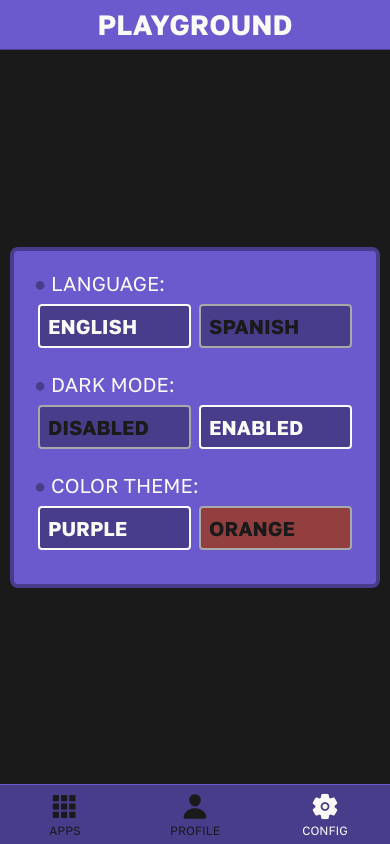
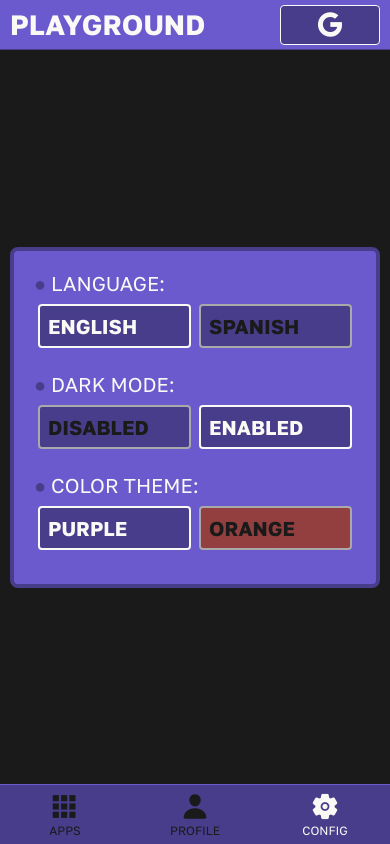
Before and after one commit to santio89/playground-react-native, a React Native app: screen /Settings in a window 390 px wide. Built offline with nearby package versions, Linux system fonts and the light colour scheme.

Commit message:
starting to add login

```diff
--- a/components/Header.jsx
+++ b/components/Header.jsx
@@ -1,14 +1,20 @@
-import { Text, View, StyleSheet, TouchableWithoutFeedback, Keyboard, Platform } from 'react-native';
+import { Text, View, StyleSheet, TouchableWithoutFeedback, TouchableOpacity, Keyboard, Platform } from 'react-native';
 import Constants from '../constants/Styles';
 import { useSelector } from 'react-redux';
+import { Ionicons } from '@expo/vector-icons';
 
 export default function Header() {
   const altColorTheme = useSelector(state => state.settings.altColorTheme.enabled)
 
   return (
-    <TouchableWithoutFeedback onPress={()=>Keyboard.dismiss()}>
+    <TouchableWithoutFeedback onPress={() => Keyboard.dismiss()}>
       <View style={[styles.headerContainer, altColorTheme && styles.altBackground, altColorTheme && styles.altBorder]}>
         <Text style={styles.header}>PLAYGROUND</Text>
+        <TouchableOpacity style={[styles.loginContainer, altColorTheme && styles.altLoginContainer]} title="login">
+          <View>
+            <Ionicons name="logo-google" size={28} color={Constants.colorWhite} />
+          </View>
+        </TouchableOpacity>
       </View>
     </TouchableWithoutFeedback>
   )
@@ -17,12 +23,14 @@ export default function Header() {
 
 const styles = StyleSheet.create({
   headerContainer: {
+    flexDirection: 'row',
     alignItems: 'center',
-    justifyContent: 'center',
+    justifyContent: 'space-between',
     textAlign: 'center',
     backgroundColor: Constants.colorPrimary,
-    padding: 8,
-    paddingTop: Platform.OS === 'web' ? 8 : 20,
+    padding: 10,
+    paddingHorizontal: 10,
+    paddingTop: Platform.OS === 'web' ? 10 : 20,
     width: '100%',
     borderBottomColor: Constants.colorPrimaryDark,
     borderBottomWidth: 1,
@@ -34,6 +42,19 @@ const styles = StyleSheet.create({
     fontWeight: 'bold',
     fontFamily: Constants.fontPrimaryBold,
   },
+  loginContainer: {
+    backgroundColor: Constants.colorPrimaryDark,
+    borderRadius: 4,
+    width: 100,
+    height: 40,
+    justifyContent: 'center',
+    alignItems: 'center',
+    borderColor: Constants.colorWhite,
+    borderWidth: 1,
+  },
+  altLoginContainer: {
+    backgroundColor: Constants.colorSecondaryDark,
+  },
   /* for alt color theme */
   altBackground: {
     backgroundColor: Constants.colorSecondary
--- a/package.json
+++ b/package.json
@@ -11,6 +11,7 @@
   "dependencies": {
     "@expo/webpack-config": "^0.17.2",
     "@react-native-async-storage/async-storage": "^1.17.11",
+    "@react-native-firebase/app": "^17.4.0",
     "@react-navigation/bottom-tabs": "^6.5.7",
     "@react-navigation/native": "^6.1.6",
     "@react-navigation/native-stack": "^6.9.12",
@@ -28,7 +29,10 @@
     "react-redux": "^8.0.5",
     "redux": "^4.2.1",
     "redux-thunk": "^2.4.2",
-    "uuid": "^9.0.0"
+    "uuid": "^9.0.0",
+    "expo-auth-session": "~3.8.0",
+    "expo-crypto": "~12.0.0",
+    "expo-web-browser": "~12.0.0"
   },
   "devDependencies": {
     "@babel/core": "^7.12.9"
```
Also changed, not shown: 1 other file (tests, documents, lock files or other folders).
